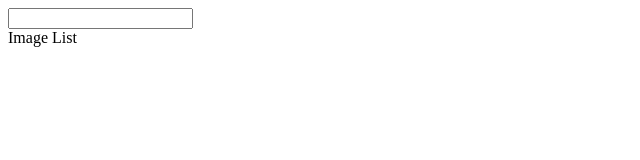
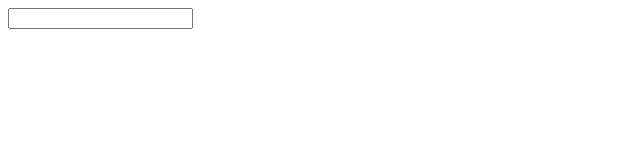
Before and after one commit to hungbui7690/react-learning, a React (Create React App) app in the folder client/: page / in a window 1280 px wide. Shown: the top 160 px of the page, without its empty margins (0-640 px from the left). Built offline with nearby package versions, Linux system fonts and the light colour scheme.

Commit message:
Building a List of Images

```diff
--- a/client/src/App.js
+++ b/client/src/App.js
@@ -1,27 +1,29 @@
 /*
-  Communicating the List of Images Down
+  Building a List of Images
   - pic
+  - ImageList
+  - ImageShow
 
-  (***) when App component is re-rendered, all other children components will be re-rendered as well
 */
 
 import { useState } from 'react'
 import searchImages from './api'
 import SearchBar from './components/SearchBar'
-import ImageList from './components/ImageList' // ***
+import ImageList from './components/ImageList'
 
 function App() {
-  const [images, setImages] = useState([]) // ***
+  const [images, setImages] = useState([])
 
   const handleSubmit = async (term) => {
     const result = await searchImages(term)
-
-    setImages(result) // ***
+    setImages(result)
   }
 
   return (
     <div>
       <SearchBar onSubmit={handleSubmit} />
+
+      {/* *** */}
       <ImageList images={images} />
     </div>
   )
--- a/client/src/components/ImageList.js
+++ b/client/src/components/ImageList.js
@@ -1,7 +1,15 @@
 import React from 'react'
+import ImageShow from './ImageShow'
 
-const ImageList = () => {
-  return <div>Image List</div>
+// *** extract
+const ImageList = ({ images }) => {
+  // ***
+  const renderedImages = images.map((image) => {
+    return <ImageShow image={image} />
+  })
+
+  // ***
+  return <div>{renderedImages}</div>
 }
 
 export default ImageList
--- a/client/src/components/ImageShow.js
+++ b/client/src/components/ImageShow.js
@@ -1,7 +1,8 @@
 import React from 'react'
 
-const ImageShow = () => {
-  return <div>ImageShow</div>
+// *** image
+const ImageShow = ({ image }) => {
+  return <div>{image.id}</div>
 }
 
 export default ImageShow
```
Also changed, not shown: 2 other files (tests, documents, lock files or other folders).
